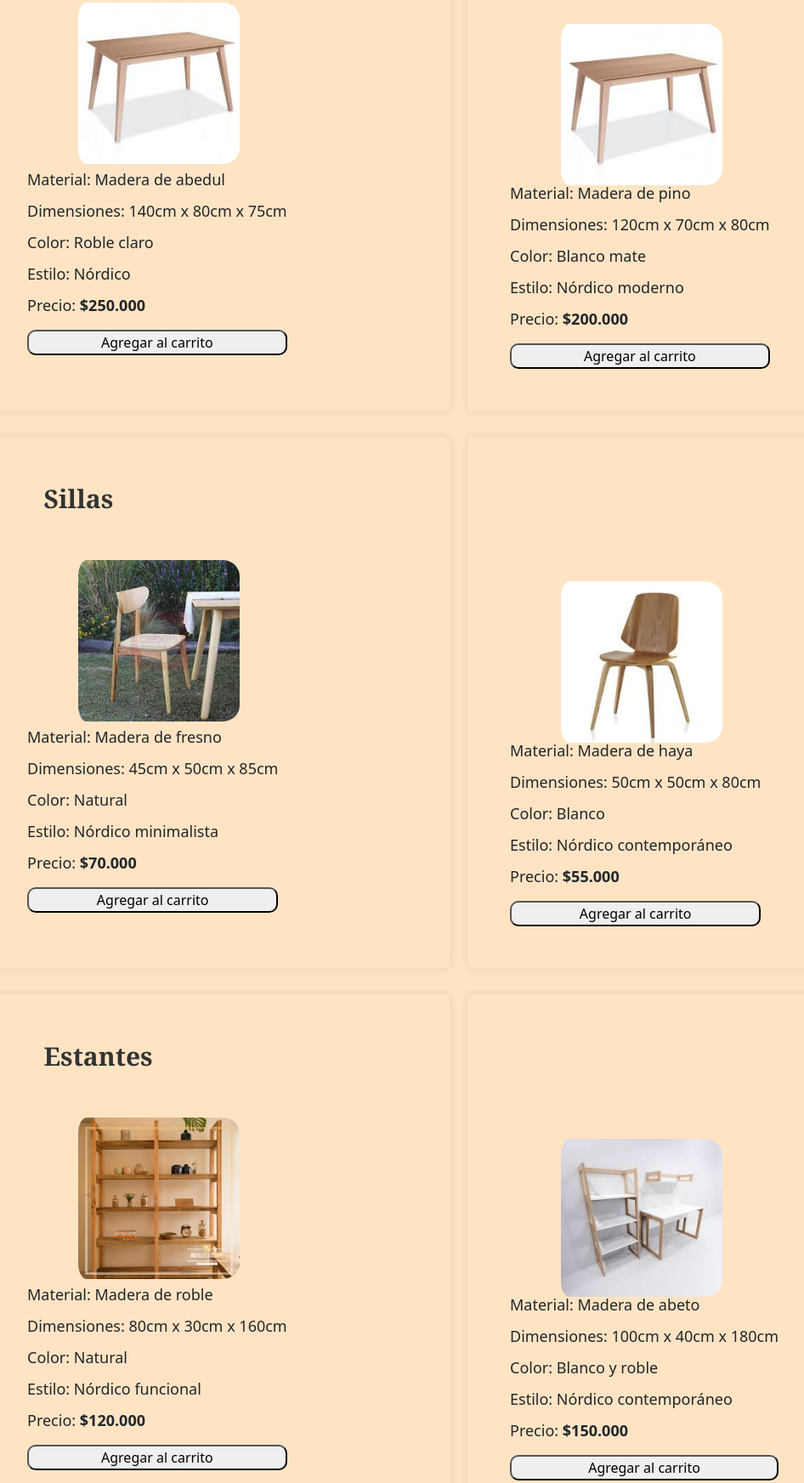
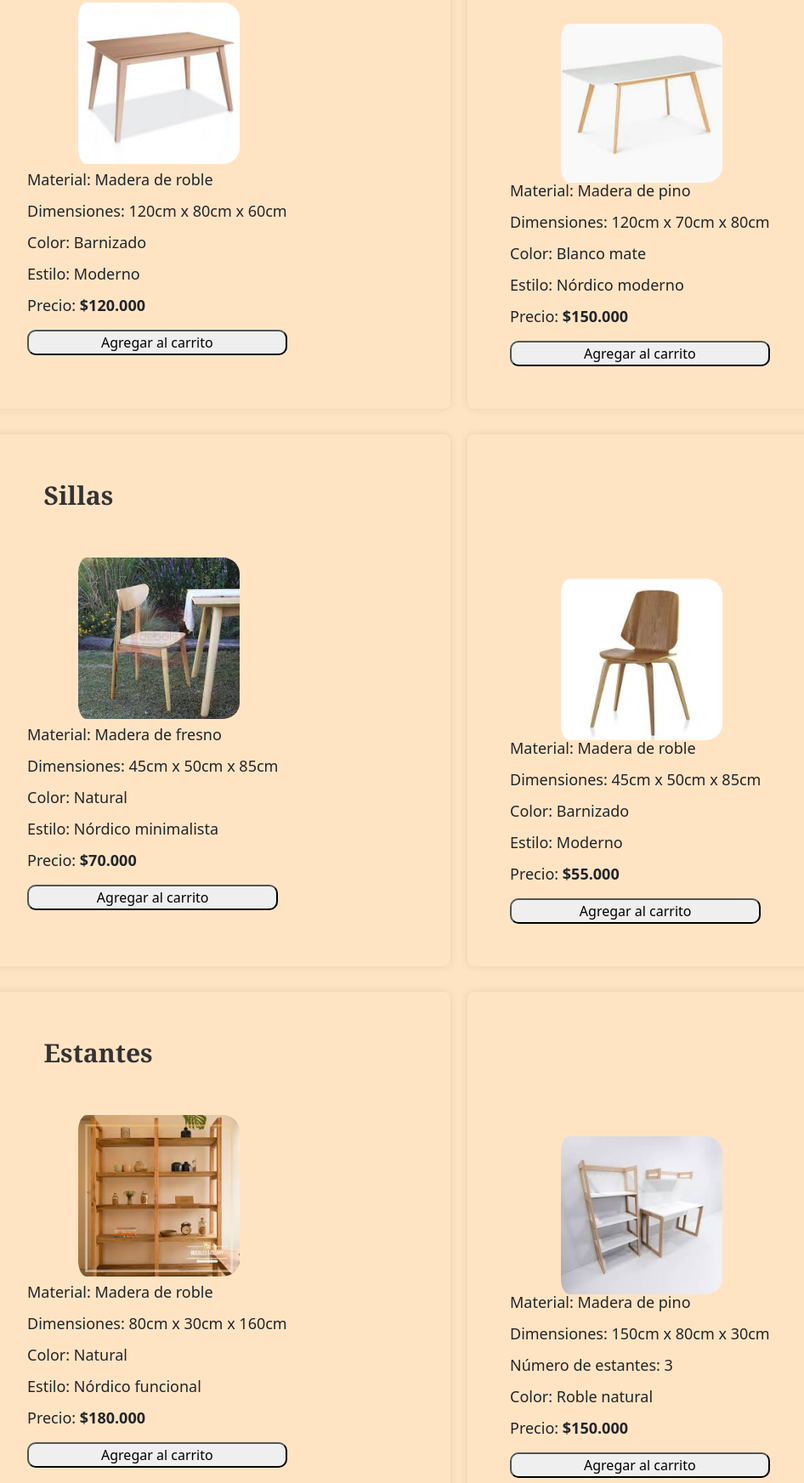
Before and after one commit to IgnacioTuruelo/Ignacioturuelo, a website: page pages/producto.html in a window 1280 px wide. Shown: the part 367-2112 px from the top of the page at 85% size, without its empty margins (100-1046 px from the left). Drawn offline with nearby package versions, Linux system fonts and the light colour scheme.

Commit message:
Ultimos cambios

```diff
--- a/pages/producto.html
+++ b/pages/producto.html
@@ -65,24 +65,24 @@
           <div class="pcontent">
             <img src="../img/mesa2.jpg">
             <div class="details">
-              <p>Material: Madera de abedul</p>
-              <p>Dimensiones: 140cm x 80cm x 75cm</p>
-              <p>Color: Roble claro</p>
-              <p>Estilo: Nórdico</p>
-              <p>Precio: <span class="precio"><strong>$250.000</strong></span></p>
+              <p>Material: Madera de roble</p>
+              <p>Dimensiones: 120cm x 80cm x 60cm</p>
+              <p>Color: Barnizado</p>
+              <p>Estilo: Moderno</p>
+              <p>Precio: <span class="precio"><strong>$120.000</strong></span></p>
               <button class="pboton" type="submit">Agregar al carrito</button>
             </div>
           </div>
         </div>
         <div class="sectiond">
           <div class="pcontentd">
-            <img src="../img/mesa2.jpg">
+            <img src="../img/mesa3.webp">
             <div class="detailsd">
               <p>Material: Madera de pino</p>
               <p>Dimensiones: 120cm x 70cm x 80cm</p>
               <p>Color: Blanco mate</p>
               <p>Estilo: Nórdico moderno</p>
-              <p>Precio: <span class="precio"><strong>$200.000</strong></span></p>
+              <p>Precio: <span class="precio"><strong>$150.000</strong></span></p>
               <button class="pbotond" type="submit">Agregar al carrito</button>
             </div>
           </div>
@@ -108,10 +108,10 @@
           <div class="pcontentd">
             <img src="../img/silla2.jpg">
             <div class="detailsd">
-              <p>Material: Madera de haya</p>
-              <p>Dimensiones: 50cm x 50cm x 80cm</p>
-              <p>Color: Blanco</p>
-              <p>Estilo: Nórdico contemporáneo</p>
+              <p>Material: Madera de roble</p>
+              <p>Dimensiones: 45cm x 50cm x 85cm</p>
+              <p>Color: Barnizado</p>
+              <p>Estilo: Moderno</p>
               <p>Precio: <span class="precio"><strong>$55.000</strong></span></p>
               <button class="pbotond" type="submit">Agregar al carrito</button>
             </div>
@@ -129,7 +129,7 @@
               <p>Dimensiones: 80cm x 30cm x 160cm</p>
               <p>Color: Natural</p>
               <p>Estilo: Nórdico funcional</p>
-              <p>Precio: <span class="precio"><strong>$120.000</strong></span></p>
+              <p>Precio: <span class="precio"><strong>$180.000</strong></span></p>
               <button class="pboton" type="submit">Agregar al carrito</button>
             </div>
           </div>
@@ -138,10 +138,10 @@
           <div class="pcontentd">
             <img src="../img/estante.jpg">
             <div class="detailsd">
-              <p>Material: Madera de abeto</p>
-              <p>Dimensiones: 100cm x 40cm x 180cm</p>
-              <p>Color: Blanco y roble</p>
-              <p>Estilo: Nórdico contemporáneo</p>
+              <p>Material: Madera de pino</p>
+              <p>Dimensiones: 150cm x 80cm x 30cm</p>
+              <p>Número de estantes: 3</p>
+              <p>Color: Roble natural</p>
               <p>Precio: <span class="precio"><strong>$150.000</strong></span></p>
               <button class="pbotond" type="submit">Agregar al carrito</button>
             </div>
@@ -168,11 +168,11 @@
           <div class="pcontentd">
             <img src="../img/escritorio2.jpg">
             <div class="detailsd">
-              <p>Material: Madera de pino</p>
-              <p>Dimensiones: 140cm x 70cm x 80cm</p>
-              <p>Color: Roble claro</p>
-              <p>Estilo: Nórdico contemporáneo</p>
-              <p>Precio: <span class="precio"><strong>$210.000</strong></span></p>
+              <p>Material: Madera</p>
+              <p>Dimensiones: 120cm x 60cm x 75cm</p>
+              <p>Tipo de superficie: Barnizado</p>
+              <p>Color: Roble natural</p>
+              <p>Precio: <span class="precio"><strong>$200.000</strong></span></p>
               <button class="pbotond" type="submit">Agregar al carrito</button>
             </div>
           </div>
```
Also changed, not shown: index.html (+8 -8 lines), img/mesa3.webp (added).
